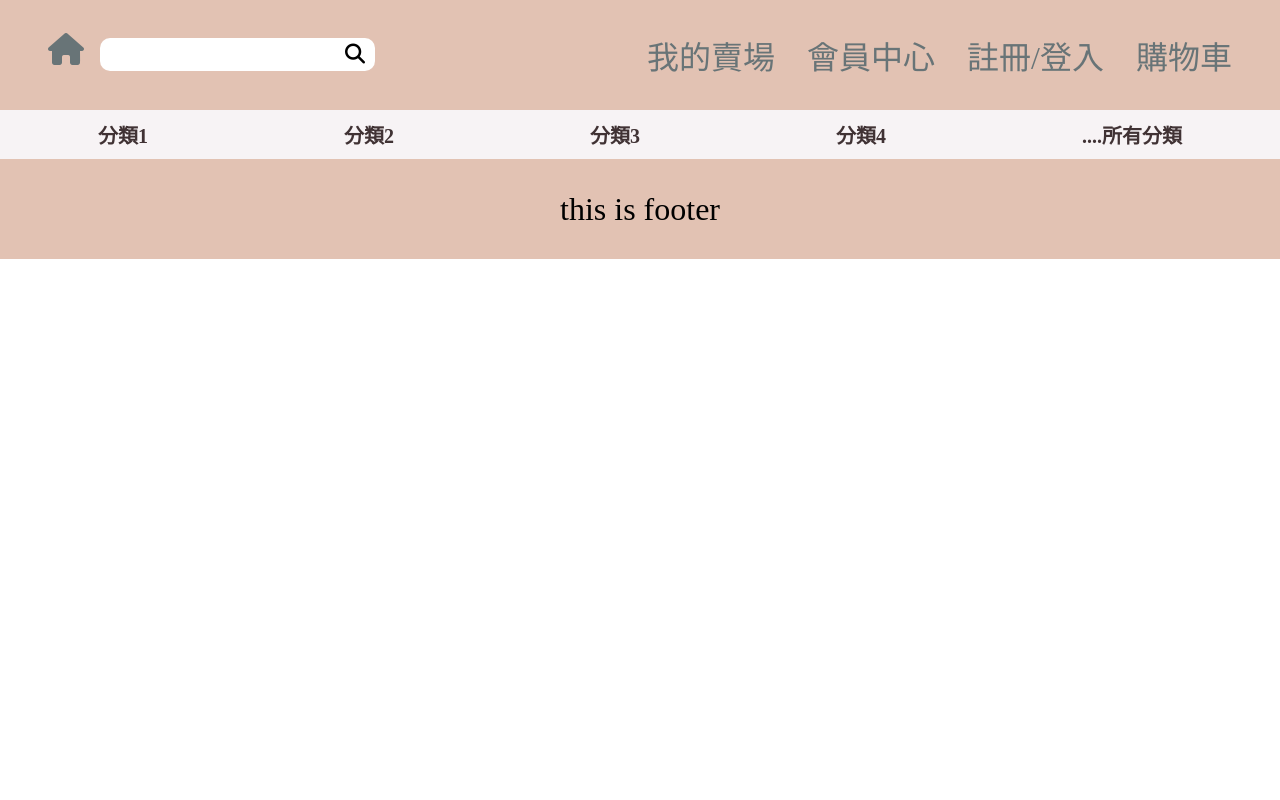
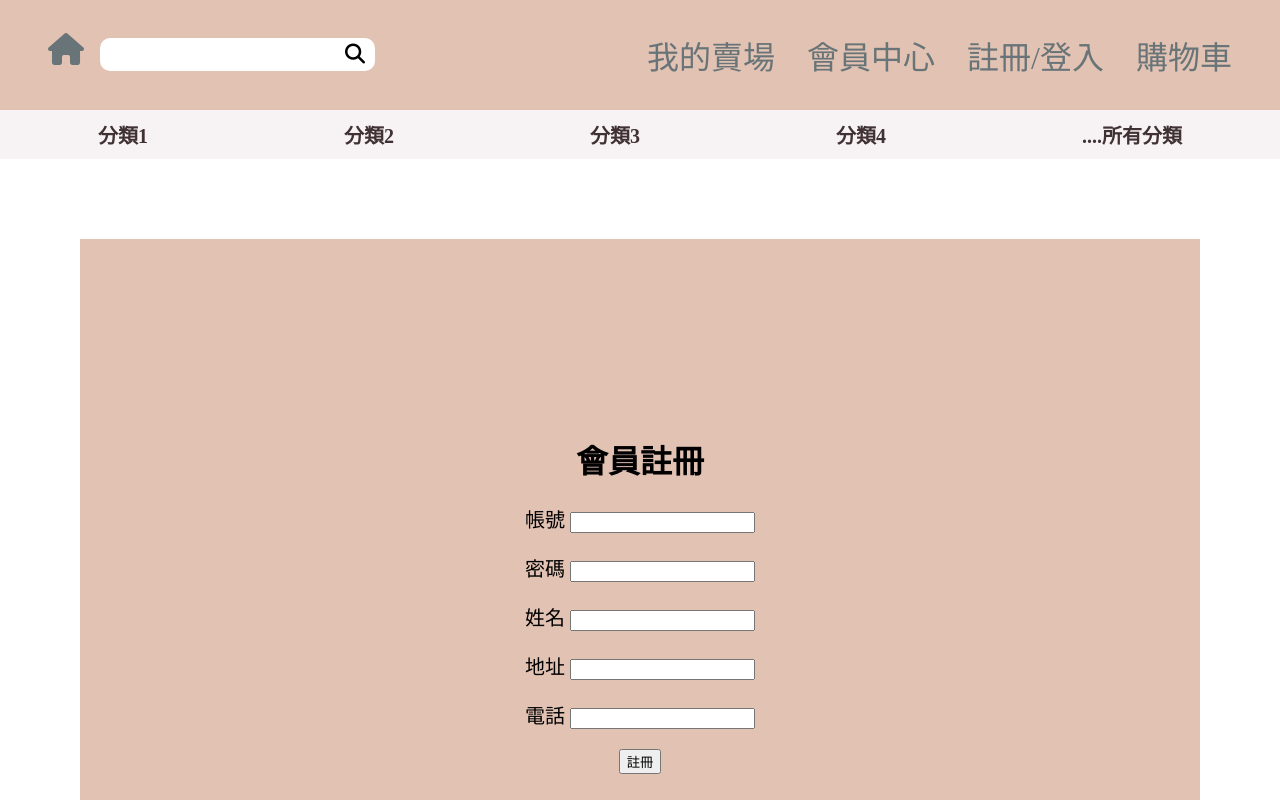
Before and after one commit to BruceTechno/shopping_platform_fron_end, a Vue app: page /register in a window 1280 px wide. Shown: the top 800 px of the page. Built offline with nearby package versions, Linux system fonts and the light colour scheme.

Commit message:
LoginRegisterView

```diff
--- a/src/router/index.js
+++ b/src/router/index.js
@@ -1,5 +1,7 @@
 import { createRouter, createWebHistory } from 'vue-router'
 import MemberCenter from "../views/MemberCenter.vue"
+import LoginView from "../views/LoginView.vue";
+import RegisterView from "../views/RegisterView.vue";
 
 const router = createRouter({
   history: createWebHistory(import.meta.env.BASE_URL),
@@ -20,6 +22,13 @@ const router = createRouter({
     {
       path: '/login',
       name: 'login',
+      component: LoginView
+    },
+    {
+      path: '/register',
+      name: 'register',
+      component: RegisterView
+
     },
     {
       path: '/shopping-car',
--- a/src/views/LoginView.vue
+++ b/src/views/LoginView.vue
@@ -5,13 +5,93 @@
 
 <template>
 
-    <div>
-        <h2>This is regist</h2>
+    <div class="cube">
+
+        <div class="in-cube">
+        <h1>會員登錄</h1>
+
+        <span class="account">
+            <p>帳號
+                <input type="text" v-model="account">
+            </p>
+        </span>
+        <span class="pwd">
+            <p>密碼
+                <input type="password" v-model="pwd">
+            </p>
+        </span>
+
+        <div class="btn-area">
+
+                <div class="login">
+                    <button type="button">登入</button>
+                </div>
+
+
+                <div class="register">
+
+                    <RouterLink to="/register">
+                        <button type="button" RouterLink to="/register">註冊</button>
+                    </RouterLink>
+                </div>
     </div>
+
+    </div>
+</div>
 
 
 </template>
 
-<style>
+<style scoped>
+
+    .cube{
+
+        display: flex;
+        justify-content: center;
+        align-items: center;
+        background-color: #E2C2B3;
+        padding:11em;
+        margin: 5em;
+
+    }
+
+    .cube .in-cube{
+
+        justify-content: center;
+        align-items: center;
+    }
+
+    h1{
+        text-align: center;
+
+    }
+    p{
+        font-size: 20px;
+    }
+
+
+    .cube .in-cube .btn-area{
+        display: flex;
+        justify-content: right;
+        margin-right: 30px;
+    }
+
+    .cube .in-cube .btn-area .login{
+        margin-right: 20px;
+    }
+
+    /* .cube .in-cube .btn-area .register{
+        margin-left: 20px;
+    } */
+
+
+
+
+
+    /* .cube  .pwd{
+        display: flex;
+        justify-content: center;
+        align-items: center;
+    } */
 
 </style>
--- a/src/views/RegisterView.vue
+++ b/src/views/RegisterView.vue
@@ -1,14 +1,91 @@
 <script>
-
+// routerLink
 </script>
 
 <template>
-    <div>
-        <h2>This is regist</h2>
+    <div class="cube">
+
+        <div class="in-cube">
+            <h1>會員註冊</h1>
+
+
+        <div class="info-group">
+
+            <div class="info-1">
+                <p>帳號
+                <input type="text">
+                </p>
+            </div>
+
+
+            <div class="info-2">
+                <p>密碼
+                <input type="password">
+                </p>
+            </div>
+
+
+            <div class="info-3">
+                <p>姓名
+                <input type="text">
+                </p>
+            </div>
+
+
+            <div class="info-4">
+                <p>地址
+                <input type="text">
+                </p>
+            </div>
+
+
+            <div class="info-5">
+                <p>電話
+                <input type="number">
+                </p>
+            </div>
+
+        </div>
+
+        <div class="btn">
+            <button type="button">註冊</button>
+        </div>
     </div>
+</div>
+
+
 
 </template>
 
-<style>
+<style scoped>
+
+.cube{
+
+display: flex;
+justify-content: center;
+align-items: center;
+background-color: #E2C2B3;
+padding:11em;
+margin: 5em;
+
+
+}
+
+h1{
+    text-align: center;
+}
+p{
+    font-size: 20px;
+}
+.cube .in-cube{
+    justify-content: center;
+    align-items: center;
+
+}
+.cube .in-cube .btn{
+    display: flex;
+    justify-content: center;
+}
+
 
 </style>
```
